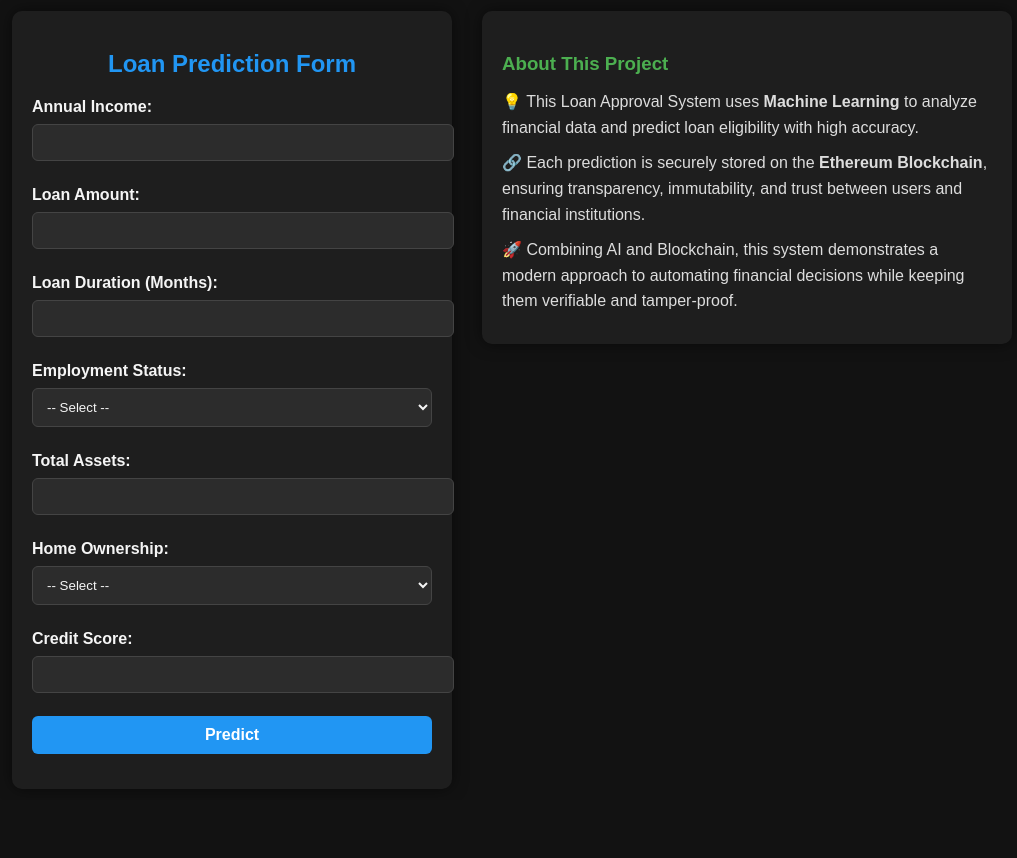
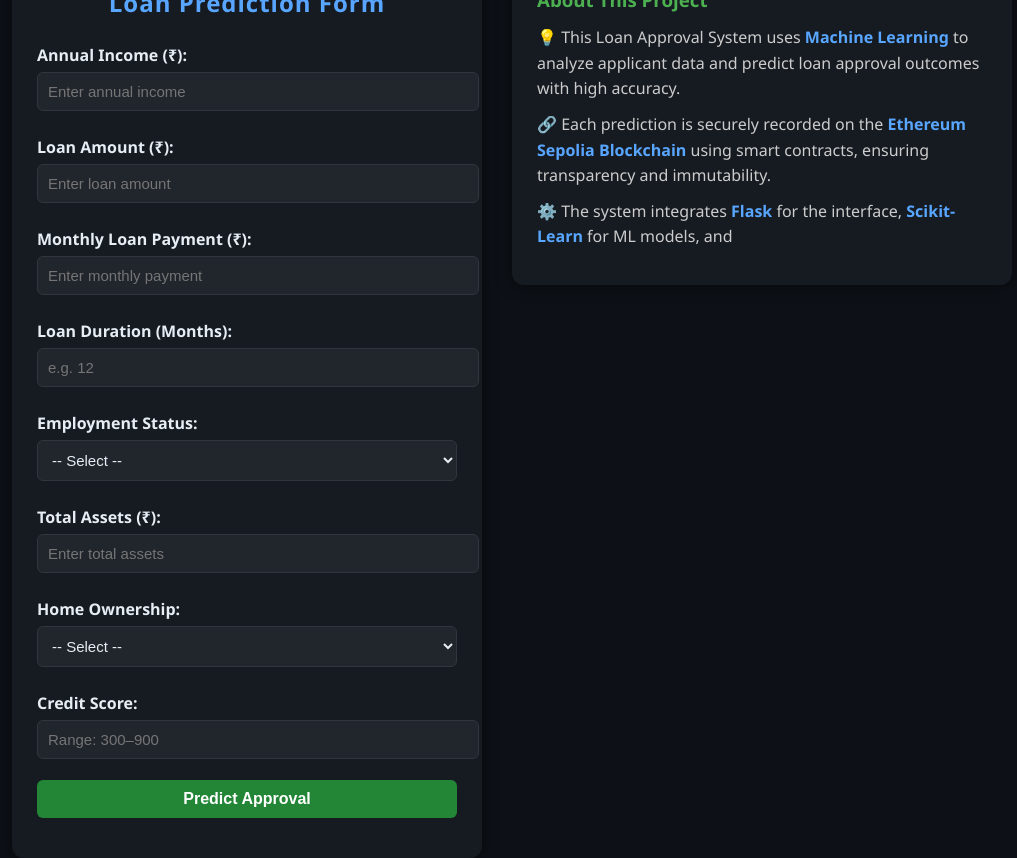
Before and after one commit to Gurudev517/ML-Blockchain, a Flask app: page / in a window 1280 px wide. Shown: the whole page, without its empty margins (128-1145 px from the left). Before the commit the page ends 754 px from the top, so only its background shows below. Run offline with Flask 3, Linux system fonts and the light colour scheme; parts of the project's set-up code (start-up, migrations or seed data) failed here and were passed over.

Commit message:
Update loanform.html

```diff
--- a/backend/templates/loanform.html
+++ b/backend/templates/loanform.html
@@ -1,12 +1,13 @@
 <!DOCTYPE html>
-<html>
+<html lang="en">
 <head>
+    <meta charset="UTF-8">
     <title>Loan Approval Prediction</title>
     <style>
         body {
-            font-family: Arial, sans-serif;
-            background-color: #121212;
-            color: #f5f5f5;
+            font-family: 'Segoe UI', Tahoma, Geneva, Verdana, sans-serif;
+            background-color: #0d1117;
+            color: #e6edf3;
             display: flex;
             justify-content: center;
             align-items: center;
@@ -26,22 +27,23 @@
 
         form {
             flex: 1;
-            max-width: 400px;
+            max-width: 420px;
             width: 100%;
-            padding: 20px;
-            border-radius: 10px;
-            background: #1e1e1e;
-            box-shadow: 0 0 15px rgba(0, 0, 0, 0.5);
+            padding: 25px;
+            border-radius: 12px;
+            background: #161b22;
+            box-shadow: 0 0 15px rgba(0, 0, 0, 0.6);
         }
 
         h2 {
             text-align: center;
-            color: #2196f3;
-            margin-bottom: 20px;
+            color: #58a6ff;
+            margin-bottom: 25px;
+            letter-spacing: 1px;
         }
 
         label {
-            font-weight: bold;
+            font-weight: 600;
             display: block;
             margin-top: 10px;
         }
@@ -49,37 +51,40 @@
         input, select, button {
             width: 100%;
             padding: 10px;
-            margin: 8px 0 15px 0;
+            margin-top: 6px;
+            margin-bottom: 15px;
             border-radius: 6px;
-            border: 1px solid #444;
-            background: #2c2c2c;
-            color: #f5f5f5;
+            border: 1px solid #30363d;
+            background: #21262d;
+            color: #e6edf3;
+            font-size: 15px;
         }
 
         input:focus, select:focus {
             outline: none;
-            border-color: #2196f3;
+            border-color: #58a6ff;
         }
 
         button {
-            background: #2196f3;
-            color: white;
+            background: #238636;
+            color: #fff;
             border: none;
             cursor: pointer;
             font-size: 16px;
-            font-weight: bold;
+            font-weight: 600;
+            transition: background 0.3s ease;
         }
 
         button:hover {
-            background: #1976d2;
+            background: #2ea043;
         }
 
         .description-box {
             flex: 1;
-            background: #1e1e1e;
-            padding: 20px;
-            border-radius: 10px;
-            box-shadow: 0 0 15px rgba(0, 0, 0, 0.5);
+            background: #161b22;
+            padding: 25px;
+            border-radius: 12px;
+            box-shadow: 0 0 15px rgba(0, 0, 0, 0.6);
             line-height: 1.6;
         }
 
@@ -90,10 +95,14 @@
 
         .description-box p {
             margin: 10px 0;
-            color: #ddd;
+            color: #ccc;
         }
 
-        @media (max-width: 800px) {
+        .description-box strong {
+            color: #58a6ff;
+        }
+
+        @media (max-width: 850px) {
             .container {
                 flex-direction: column;
                 align-items: center;
@@ -101,7 +110,7 @@
 
             .description-box {
                 margin-top: 20px;
-                max-width: 400px;
+                max-width: 420px;
                 width: 100%;
             }
         }
@@ -112,14 +121,17 @@
         <form action="/predict" method="post">
             <h2>Loan Prediction Form</h2>
 
-            <label>Annual Income:</label>
-            <input type="number" name="Annual Income" required>
+            <label>Annual Income (₹):</label>
+            <input type="number" name="Annual Income" step="0.01" placeholder="Enter annual income" required>
 
-            <label>Loan Amount:</label>
-            <input type="number" name="Loan Amount" required>
+            <label>Loan Amount (₹):</label>
+            <input type="number" name="Loan Amount" step="0.01" placeholder="Enter loan amount" required>
+
+            <label>Monthly Loan Payment (₹):</label>
+            <input type="number" name="MonthlyLoanPayment" step="0.01" placeholder="Enter monthly payment" required>
 
             <label>Loan Duration (Months):</label>
-            <input type="number" name="Loan Duration" min="1" required>
+            <input type="number" name="Loan Duration" min="1" placeholder="e.g. 12" required>
 
             <label>Employment Status:</label>
             <select name="Employment Status" required>
@@ -130,8 +142,8 @@
                 <option value="Student">Student</option>
             </select>
 
-            <label>Total Assets:</label>
-            <input type="number" name="Total Assets" required>
+            <label>Total Assets (₹):</label>
+            <input type="number" name="Total Assets" step="0.01" placeholder="Enter total assets" required>
 
             <label>Home Ownership:</label>
             <select name="Home Ownership" required>
@@ -142,17 +154,13 @@
             </select>
 
             <label>Credit Score:</label>
-            <input type="number" name="Credit Score" required>
+            <input type="number" name="Credit Score" min="300" max="900" placeholder="Range: 300–900" required>
 
-            <button type="submit">Predict</button>
+            <button type="submit">Predict Approval</button>
         </form>
 
         <div class="description-box">
             <h3>About This Project</h3>
-            <p>💡 This Loan Approval System uses <strong>Machine Learning</strong> to analyze financial data and predict loan eligibility with high accuracy.</p>
-            <p>🔗 Each prediction is securely stored on the <strong>Ethereum Blockchain</strong>, ensuring transparency, immutability, and trust between users and financial institutions.</p>
-            <p>🚀 Combining AI and Blockchain, this system demonstrates a modern approach to automating financial decisions while keeping them verifiable and tamper-proof.</p>
-        </div>
-    </div>
-</body>
-</html>
+            <p>💡 This Loan Approval System uses <strong>Machine Learning</strong> to analyze applicant data and predict loan approval outcomes with high accuracy.</p>
+            <p>🔗 Each prediction is securely recorded on the <strong>Ethereum Sepolia Blockchain</strong> using smart contracts, ensuring transparency and immutability.</p>
+            <p>⚙️ The system integrates <strong>Flask</strong> for the interface, <strong>Scikit-Learn</strong> for ML models, and <st
```
